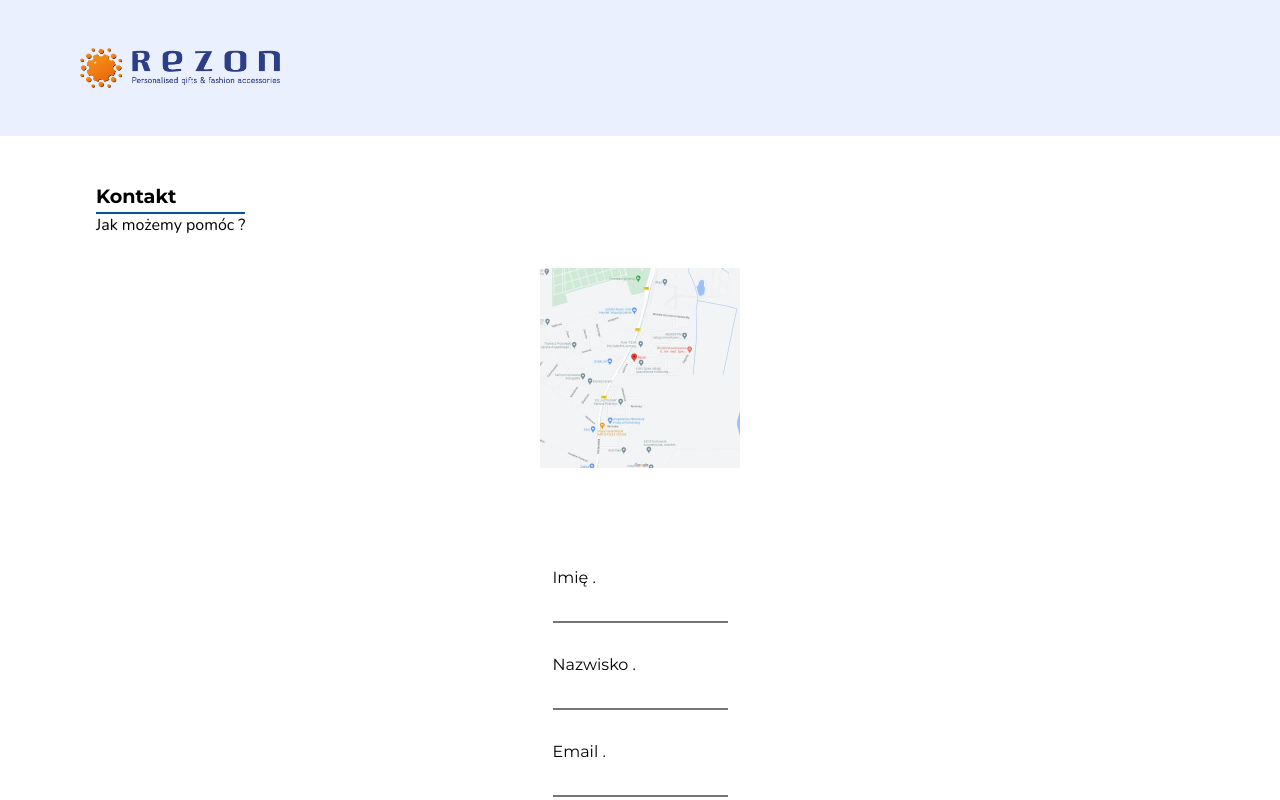
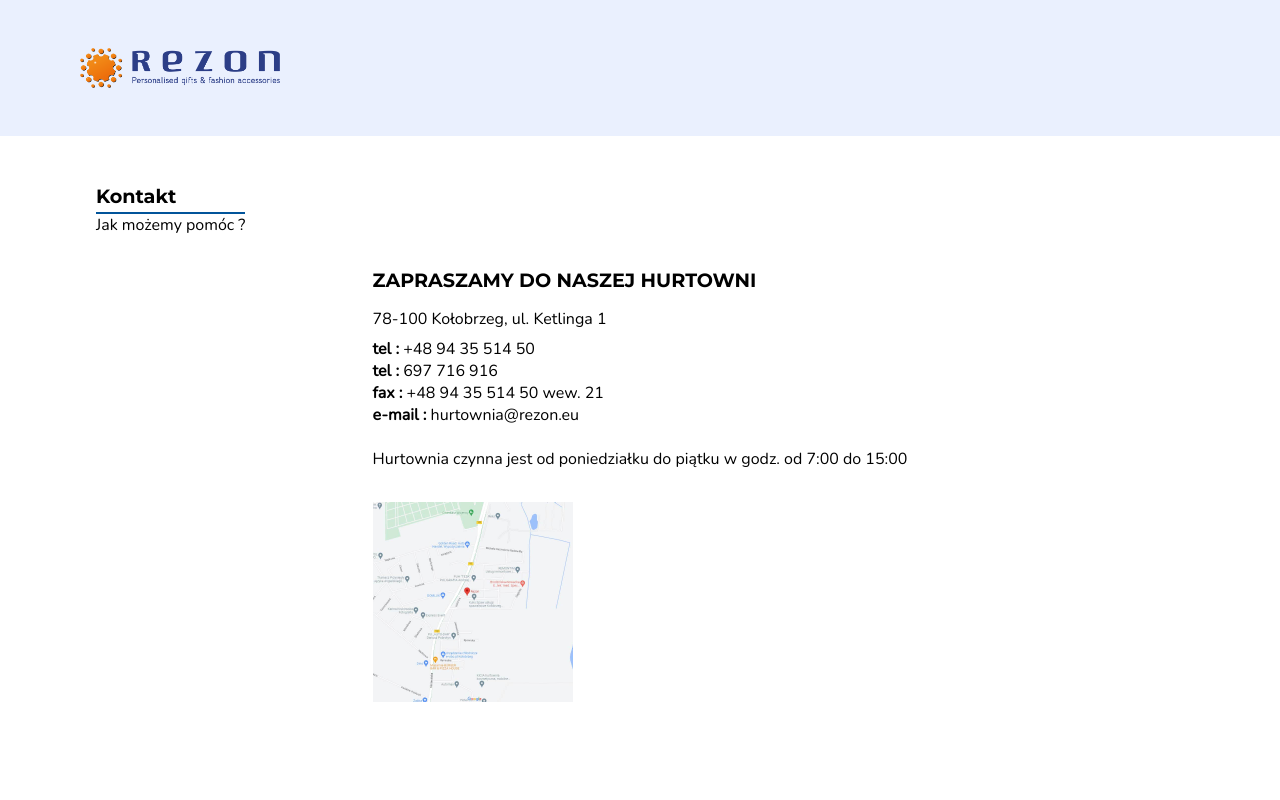
Before and after one commit to marcinzygan/rezon-product-catalogue, a Next.js app: page /kontakt in a window 1280 px wide. Shown: the top 800 px of the page. Built offline with nearby package versions, Linux system fonts and the light colour scheme; some icons are missing.

Commit message:
added contact form , styles and emailJS service

```diff
--- a/src/components/ContactForm/ContactForm.js
+++ b/src/components/ContactForm/ContactForm.js
@@ -13,7 +13,7 @@ export default function ContactForm() {
 
     emailjs
       .sendForm(
-        "service_jad3tmk",
+        "service_w7r7sek",
         "template_sbvr0m7",
         form.current,
         "UkxeEriq9CJHF2olx"
--- a/src/components/ContactForm/ContactForm.module.css
+++ b/src/components/ContactForm/ContactForm.module.css
@@ -4,6 +4,7 @@
   display: flex;
   flex-direction: column;
   max-width: 600px;
+  width: 100%;
   margin: 0 auto;
   margin-top: 4rem;
   margin-bottom: 4rem;
@@ -38,7 +39,7 @@
   height: 100%;
   display: none;
   border: 1px solid var(--clr-accent);
-  background-color: var(--clr-dark);
+  background-color: var(--clr-white);
 }
 .email__message_visible {
   display: block;
@@ -55,6 +56,7 @@
 }
 .email__alert_message {
   padding: 1rem;
+  font-family: var(--ff-regular);
   font-size: var(--fs-text);
   line-height: 1.4;
 }
@@ -68,13 +70,15 @@
   font-family: var(--ff-heading);
   font-weight: var(--fw-bold);
   color: var(--clr-accent);
+  cursor: pointer;
 }
 .close__message_icon {
-  color: var(--clr-accentSecond);
+  color: var(--clr-accent);
   display: block;
   margin-left: auto;
   margin-top: 0.5rem;
   margin-right: 0.5rem;
+  cursor: pointer;
 }
 /* MEDIA QUERIES */
 
--- a/src/pages/kontakt.js
+++ b/src/pages/kontakt.js
@@ -9,7 +9,28 @@ const kontakt = () => {
     <main className="main__page_layout">
       <PageHeading heading={"Kontakt"} subHeading={"Jak możemy pomóc ?"} />
       <div className={classes.form__container}>
-        <GoogleMap />
+        <div>
+          <div>
+            <p className={classes.contact__strong}>
+              ZAPRASZAMY DO NASZEJ HURTOWNI
+            </p>
+            <p className={classes.contact__address}>
+              78-100 Kołobrzeg, ul. Ketlinga 1
+            </p>
+            <p className={classes.contact__p}>
+              <strong>tel : </strong> +48 94 35 514 50
+              <br></br>
+              <strong>tel : </strong> 697 716 916 <br></br>{" "}
+              <strong>fax : </strong> +48 94 35 514 50 wew. 21 <br></br>
+              <strong>e-mail : </strong>
+              hurtownia@rezon.eu
+              <br></br>
+              <br></br>Hurtownia czynna jest od poniedziałku do piątku w godz.
+              od 7:00 do 15:00
+            </p>
+          </div>
+          <GoogleMap />
+        </div>
         <ContactForm />
       </div>
     </main>
--- a/src/styles/kontakt.module.css
+++ b/src/styles/kontakt.module.css
@@ -2,8 +2,24 @@
   display: flex;
   flex-direction: column;
   align-items: center;
+  gap: 1rem;
 }
-
+.contact__strong {
+  font-family: var(--ff-heading);
+  font-weight: var(--fw-bold);
+  padding-bottom: 1rem;
+  font-size: var(--fs-h2);
+}
+.contact__p {
+  font-family: var(--ff-regular);
+  font-size: var(--fs-text);
+  padding-bottom: 2rem;
+}
+.contact__address {
+  font-family: var(--ff-regular);
+  font-size: var(--fs-text);
+  padding-bottom: 0.5rem;
+}
 @media (min-width: 1300px) {
   .form__container {
     flex-direction: row;
```
